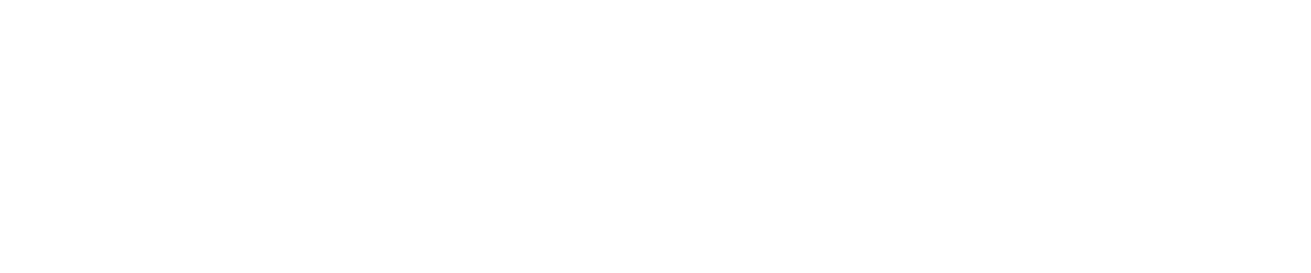
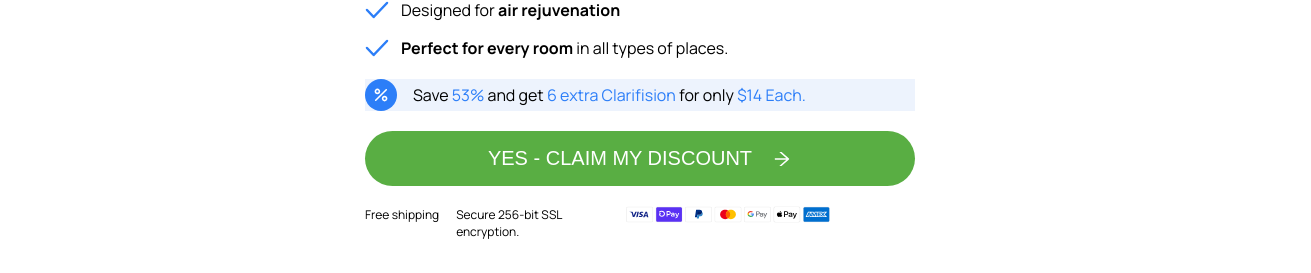
Before and after one commit to OscarFMdev/ejamApplication, a React (Vite) app: page / in a window 1280 px wide. Shown: the part 1840-2113 px from the top of the page, 1311 px wide, since content can reach past the window. Before the commit the page ends 1632 px from the top, so only its background shows below. Built offline with nearby package versions, Linux system fonts and the light colour scheme.

Commit message:
Add content styles and pay-methods svg

```diff
--- a/src/components/Content.jsx
+++ b/src/components/Content.jsx
@@ -51,6 +51,18 @@
             <p>Yes - Claim my discount</p>
             <AiOutlineArrowRight />
           </button>
+          <div className={contentStyles.pay}>
+            <div>
+              <p>Free shipping</p>
+            </div>
+            <div>
+              <img src="/src/assets/lock.svg" alt="lock icon" />
+              <p>Secure 256-bit SSL encryption.</p>
+            </div>
+            <div>
+              <img src="/src/assets/pay-methods.svg" alt="pay methods icons" />
+            </div>
+          </div>
         </div>
     </main>
   )
--- a/src/styles/Content.module.scss
+++ b/src/styles/Content.module.scss
@@ -6,19 +6,26 @@
   border-radius: 10px;
   padding: 40px;
   margin-bottom: 50px;
+  flex-wrap: wrap;
 
   .leftSide {
     display: flex;
     flex-direction: column;
     row-gap: 20px;
-    width: 3fr;
+    width: 50%;
+    img {
+      max-width: 575px;
+      width: auto;
+      height: auto;
+    }
   }
   .rightSide {
+    width: 50%;
     display: flex;
     flex-direction: column;
     row-gap: 20px;
     padding-left: 60px;
-    width: 1fr;
+    max-width: 550px;
     h2 {
       span {
         text-transform: uppercase;
@@ -79,7 +86,6 @@
       align-items: center;
       column-gap: 16px;
       background-color: $discountBG;
-      padding: 12px 16px;
       p {
         span {
           color: $blue;
@@ -99,5 +105,26 @@
       column-gap: 20px;
       border-radius: 50px;
     }
+
+    .pay {
+      display: flex;
+      font-size: 12px;
+      div {
+        display: flex;
+      }
+    }
+  }
+  @media only screen and (max-width: $desktop) {
+    align-items: center;
+    justify-content: center;
+    row-gap: 40px;
+    background-color: white;
+    .leftSide {
+      width: auto;
+    }
+    .rightSide {
+      width: auto;
+      padding: 0;
+    }
   }
 }
--- a/src/styles/NavBar.module.scss
+++ b/src/styles/NavBar.module.scss
@@ -38,6 +38,7 @@
       p {
         font-size: 12px;
         text-transform: uppercase;
+        min-width: 230px;
       }
     }
   }
--- a/src/styles/_variables.scss
+++ b/src/styles/_variables.scss
@@ -1,7 +1,8 @@
 /* BREAKPOINTS */
-$desktop: '1500px';
-$tablet: '768px';
-$mobile: '360px';
+$desktopXL: 1500px;
+$desktop: 1380px;
+$tablet: 768px;
+$mobile: 360px;
 
 /* COLORS */
 $gray: #252F3D;
```
Also changed, not shown: src/assets/pay-methods.svg (added).
